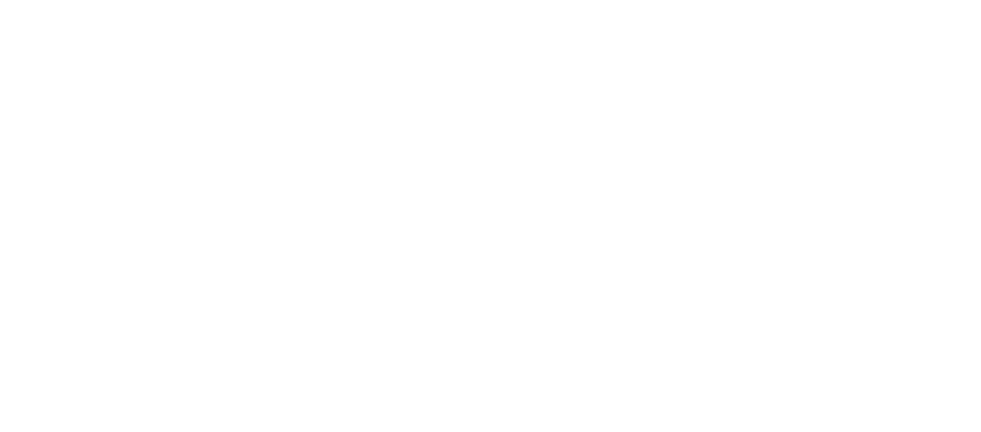
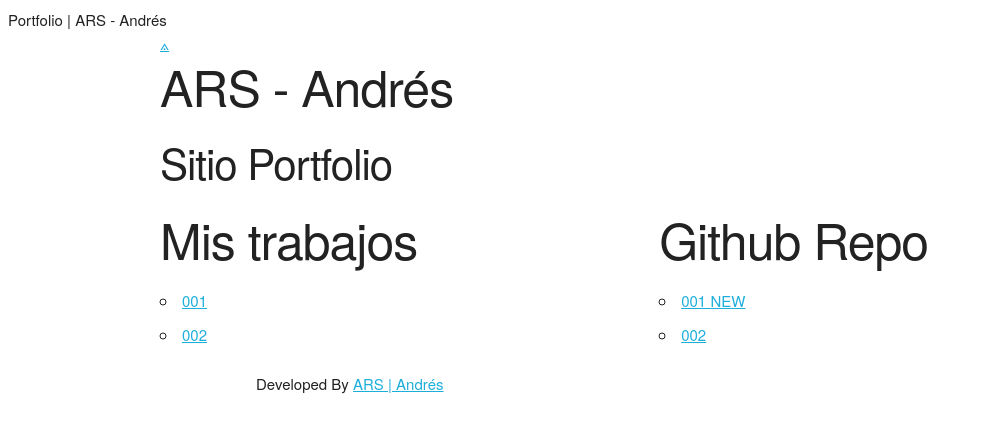
Before and after one commit to AndresRojas0/portfolio, a plain HTML site: page index.html in a window 1280 px wide. Shown: the whole page, without its empty margins (0-981 px from the left). Drawn offline with nearby package versions, Linux system fonts and the light colour scheme.

Commit message:
Web Portfolio en construcción

```diff
--- a/index.html
+++ b/index.html
@@ -3,9 +3,70 @@
 <head>
     <meta charset="UTF-8">
     <meta name="viewport" content="width=device-width, initial-scale=1.0">
-    <title>Document</title>
+    <link rel="stylesheet" href="https://cdnjs.cloudflare.com/ajax/libs/skeleton/2.0.4/skeleton.min.css">
+    <link rel="stylesheet" href="style.css"
+    <title>Portfolio | ARS - Andrés</title>
 </head>
 <body>
 
+    <div id="background">
+        <div class="container">
+            <div class="row mb">
+                <div class="column">
+                    <a href="https://www.ars.com.ar" class="logo">⟑</a>
+                    <h1 class="header">ARS - Andrés</h1>
+                    <h2>Sitio Portfolio</h2>
+                </div>
+            </div>
+
+            <div class="row">
+
+                <div class="one-half column">
+                    <div class="links-list">
+                        <h1>Mis trabajos</h1>
+                        <ul>
+                            <li>
+                                <a target="_blank" href="https://www.ar.com.ar/001.html">001</a>
+                            </li>
+                            <li>
+                                <a target="_blank" href="https://www.ar.com.ar/002.html">002</a>
+                            </li>
+                        </ul>
+                    </div>
+                </div>
+
+                <div class="one-half column">
+                    <div class="links-list">
+                        <h1>Github Repo</h1>
+                        <ul>
+                            <li>
+                                <a href="https://github.com/AndresRojas0" target="_blank">001
+                                    <span>NEW</span>
+                                </a>
+                            </li>
+                            <li>
+                                <a href="https://github.com/AndresRojas0" target="_blank">002
+                                </a>
+                            </li>
+                        </ul>
+                    </div>
+                </div>
+
+            </div>
+
+            <div class="container">
+                <div class="footer">
+                    <p>
+                        Developed By
+                        <a href="">ARS | Andrés</a>
+                    </p>
+                </div>
+            </div>
+
+        </div> <!-- Container principal finaliza -->
+    </div> <!-- Background finaliza -->
+
+    <script src="https://cdnjs.cloudflare.com/ajax/libs/particles.js/2.0.0/particles.min.js"></script>
+    <script src="index.js"></script>
 </body>
 </html>
```
